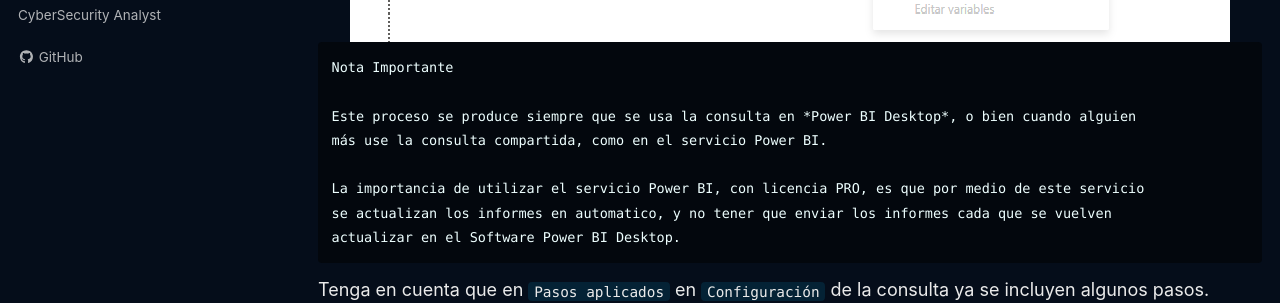
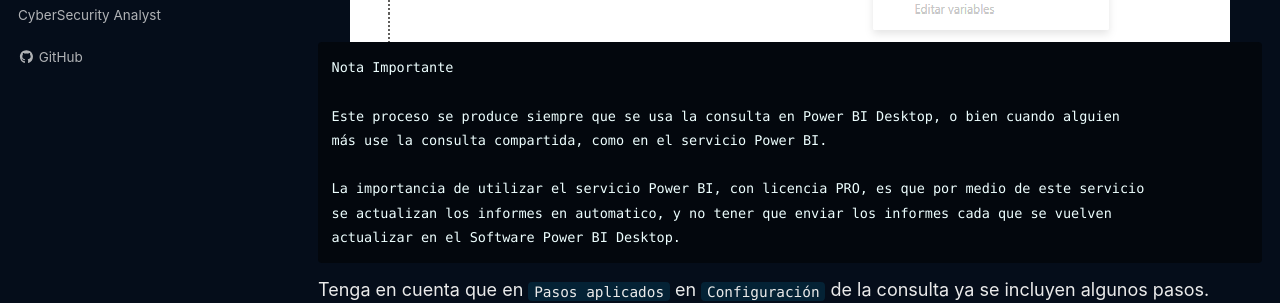
Before and after one commit to 4rleking/powerbi.github.io, a Jekyll site: the page built from _posts/2023-08-05-Introduccion.md, in a window 1280 px wide and 900 px high, scrolled down 4794 px. Shown: the part 201-504 px from the top of the window. Built offline with Jekyll 4.4.1, drawn with Linux system fonts in a browser that asks for light colours; cached includes are drawn as plain includes; a script that is not in the unit is left out; some of the changed text lies outside the part shown.

````diff
--- a/_posts/2023-08-05-Introduccion.md
+++ b/_posts/2023-08-05-Introduccion.md
@@ -38,9 +38,9 @@ Power BI Desktop integra tecnologías probadas del motor de consultas de Microso
 
 ## Instalar y ejecutar Power BI Desktop
 
-Para descargar Power BI Desktop, vaya a la [página de descarga de Power BI Desktop](https://powerbi.microsoft.com/desktop) y seleccione Descarga gratuita. O, para las opciones de descarga, seleccione [Consulte las opciones de descarga](https://www.microsoft.com/download/details.aspx?id=58494) o idiomas disponibles.
+Para descargar Power BI Desktop, vaya a la [página de descarga de Power BI Desktop](https://powerbi.microsoft.com/desktop) y seleccione *Descarga gratuita*. O, para las opciones de descarga, seleccione [Consulte las opciones de descarga](https://www.microsoft.com/download/details.aspx?id=58494) o idiomas disponibles.
 
-También puede descargar *Power BI Desktop* desde el servicio Power BI. Seleccione el icono Descargar en la barra del menú superior y, después, seleccione *Power BI Desktop*.
+También puede descargar *Power BI Desktop* desde el servicio Power BI. Seleccione el icono *Descargar* en la barra del menú superior y, después, seleccione *Power BI Desktop*.
 
 En la página de Microsoft Store, seleccione *Obtener* y siga las indicaciones para instalar *Power BI Desktop* en el equipo. Inicie Power BI Desktop desde el menú Inicio de Windows o desde el icono de la barra de tareas de Windows.
 
@@ -97,7 +97,7 @@ para que los datos siempre tengan la forma especificada.
 ```text
 Nota Importante
 
-Este proceso se produce siempre que se usa la consulta en *Power BI Desktop*, o bien cuando alguien
+Este proceso se produce siempre que se usa la consulta en Power BI Desktop, o bien cuando alguien
 más use la consulta compartida, como en el servicio Power BI.
 
 La importancia de utilizar el servicio Power BI, con licencia PRO, es que por medio de este servicio
````
